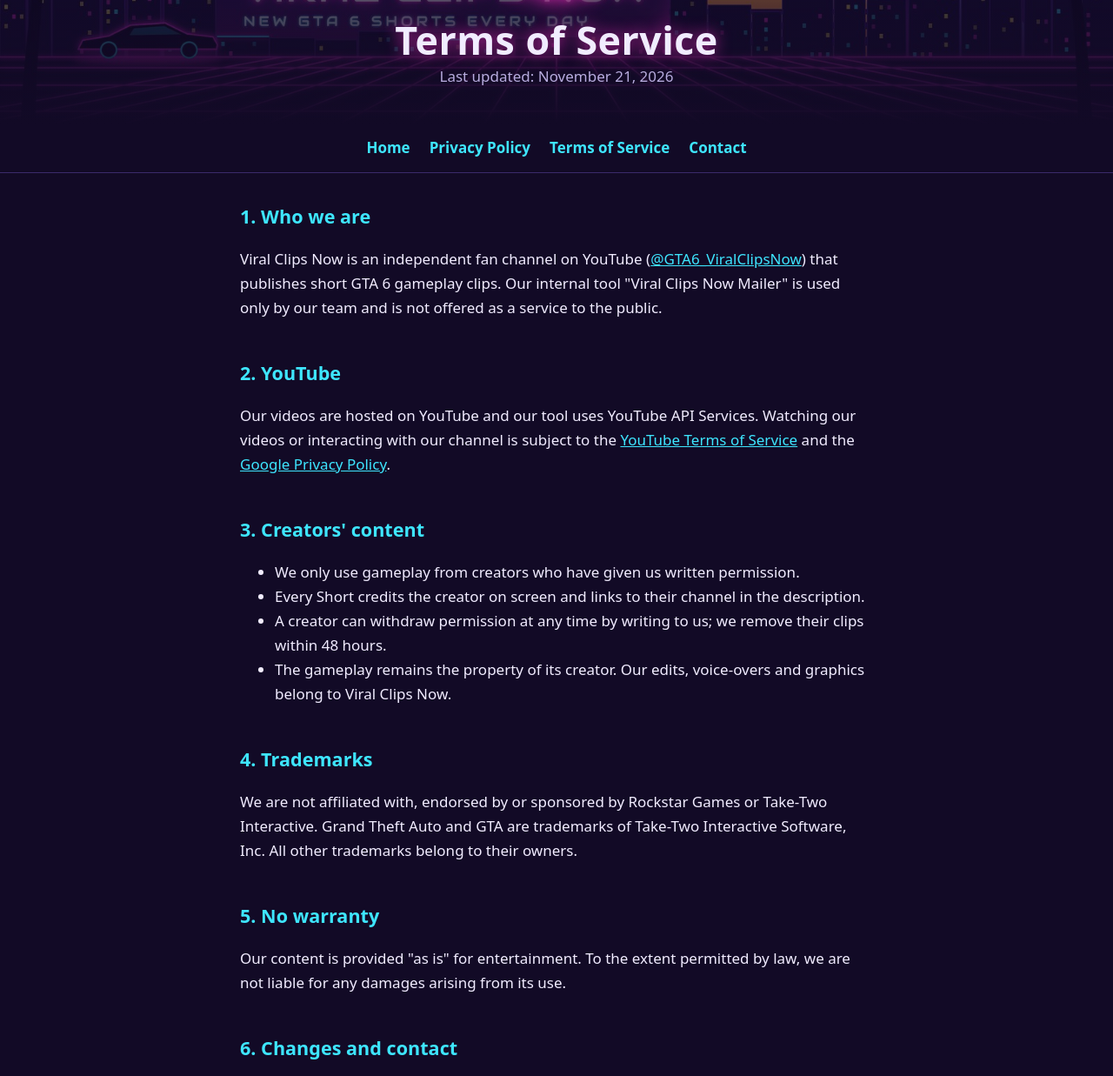
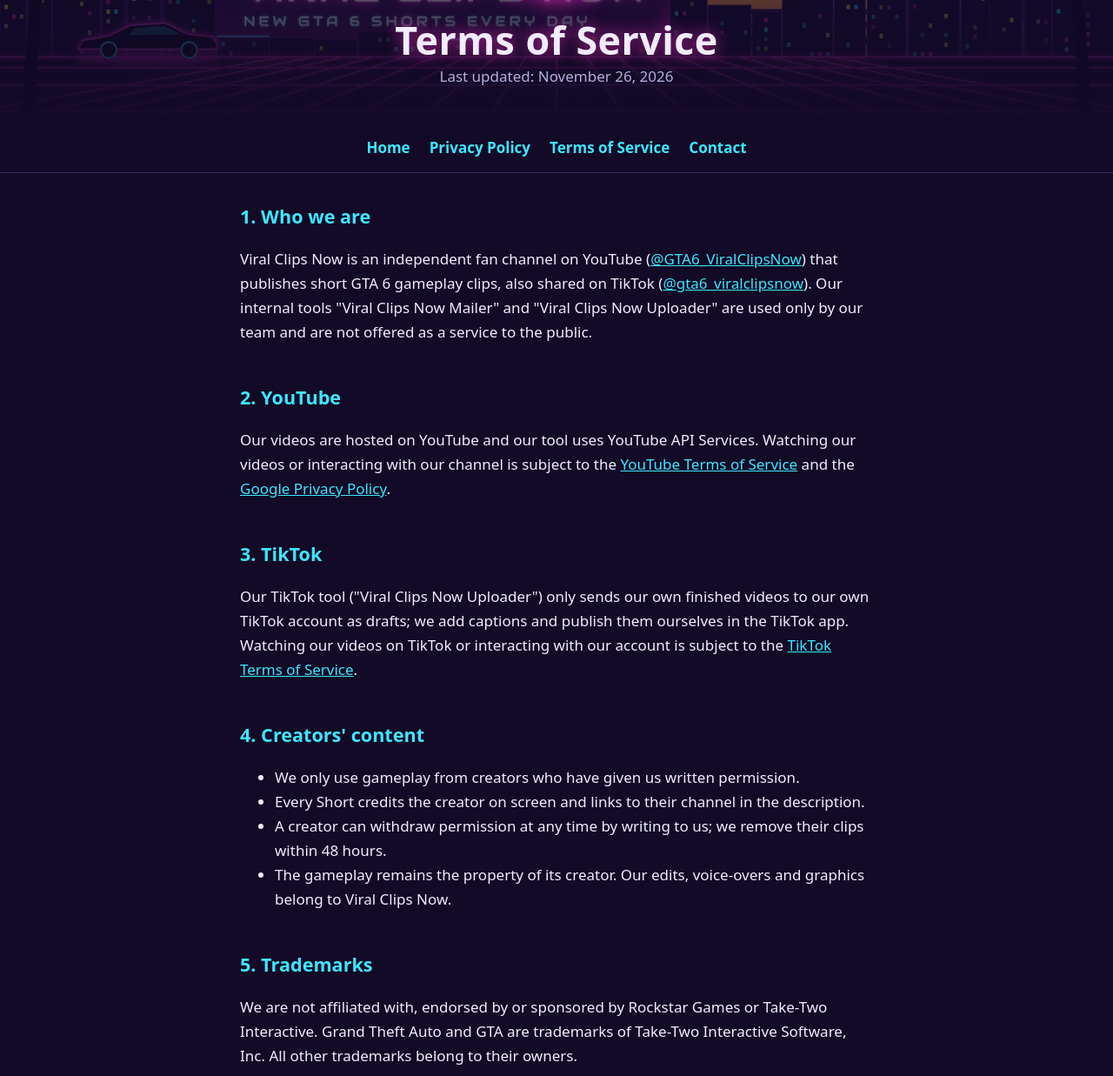
Before and after one commit to Viralclipsnow/viralclipsnow.github.io, a plain HTML site: page terms.html in a window 1280 px wide. Shown: the part 171-1408 px from the top of the page at 87% size. Drawn offline with Linux system fonts and the light colour scheme.

Commit message:
Add TikTok (Viral Clips Now Uploader) to privacy policy and terms
Co-Authored-By: Claude Opus 5.5 <noreply@anthropic.com>
Claude-Session: https://claude.ai/code/session_01SmsBeK3XskqFaxQt91Xjir

```diff
--- a/terms.html
+++ b/terms.html
@@ -12,7 +12,7 @@
 <header class="cab">
   <img src="logo.jpg" alt="Viral Clips Now logo">
   <h1>Terms of Service</h1>
-  <p>Last updated: November 21, 2026</p>
+  <p>Last updated: November 26, 2026</p>
 </header>
 <nav>
   <a href="index.html">Home</a>
@@ -22,12 +22,15 @@
 </nav>
 <main>
   <h2>1. Who we are</h2>
-  <p>Viral Clips Now is an independent fan channel on YouTube (<a href="https://www.youtube.com/@GTA6_ViralClipsNow">@GTA6_ViralClipsNow</a>) that publishes short GTA 6 gameplay clips. Our internal tool "Viral Clips Now Mailer" is used only by our team and is not offered as a service to the public.</p>
+  <p>Viral Clips Now is an independent fan channel on YouTube (<a href="https://www.youtube.com/@GTA6_ViralClipsNow">@GTA6_ViralClipsNow</a>) that publishes short GTA 6 gameplay clips, also shared on TikTok (<a href="https://www.tiktok.com/@gta6_viralclipsnow">@gta6_viralclipsnow</a>). Our internal tools "Viral Clips Now Mailer" and "Viral Clips Now Uploader" are used only by our team and are not offered as a service to the public.</p>
 
   <h2>2. YouTube</h2>
   <p>Our videos are hosted on YouTube and our tool uses YouTube API Services. Watching our videos or interacting with our channel is subject to the <a href="https://www.youtube.com/t/terms">YouTube Terms of Service</a> and the <a href="https://policies.google.com/privacy">Google Privacy Policy</a>.</p>
 
-  <h2>3. Creators' content</h2>
+  <h2>3. TikTok</h2>
+  <p>Our TikTok tool ("Viral Clips Now Uploader") only sends our own finished videos to our own TikTok account as drafts; we add captions and publish them ourselves in the TikTok app. Watching our videos on TikTok or interacting with our account is subject to the <a href="https://www.tiktok.com/legal/terms-of-service">TikTok Terms of Service</a>.</p>
+
+  <h2>4. Creators' content</h2>
   <ul>
     <li>We only use gameplay from creators who have given us written permission.</li>
     <li>Every Short credits the creator on screen and links to their channel in the description.</li>
@@ -35,13 +38,13 @@
     <li>The gameplay remains the property of its creator. Our edits, voice-overs and graphics belong to Viral Clips Now.</li>
   </ul>
 
-  <h2>4. Trademarks</h2>
+  <h2>5. Trademarks</h2>
   <p>We are not affiliated with, endorsed by or sponsored by Rockstar Games or Take-Two Interactive. Grand Theft Auto and GTA are trademarks of Take-Two Interactive Software, Inc. All other trademarks belong to their owners.</p>
 
-  <h2>5. No warranty</h2>
+  <h2>6. No warranty</h2>
   <p>Our content is provided "as is" for entertainment. To the extent permitted by law, we are not liable for any damages arising from its use.</p>
 
-  <h2>6. Changes and contact</h2>
+  <h2>7. Changes and contact</h2>
   <p>We may update these terms; the date at the top shows the latest version. Questions: <a href="mailto:teamvillogor01@gmail.com">teamvillogor01@gmail.com</a>.</p>
 </main>
 <footer>
```
Also changed, not shown: privacy.html (+15 -10 lines).
